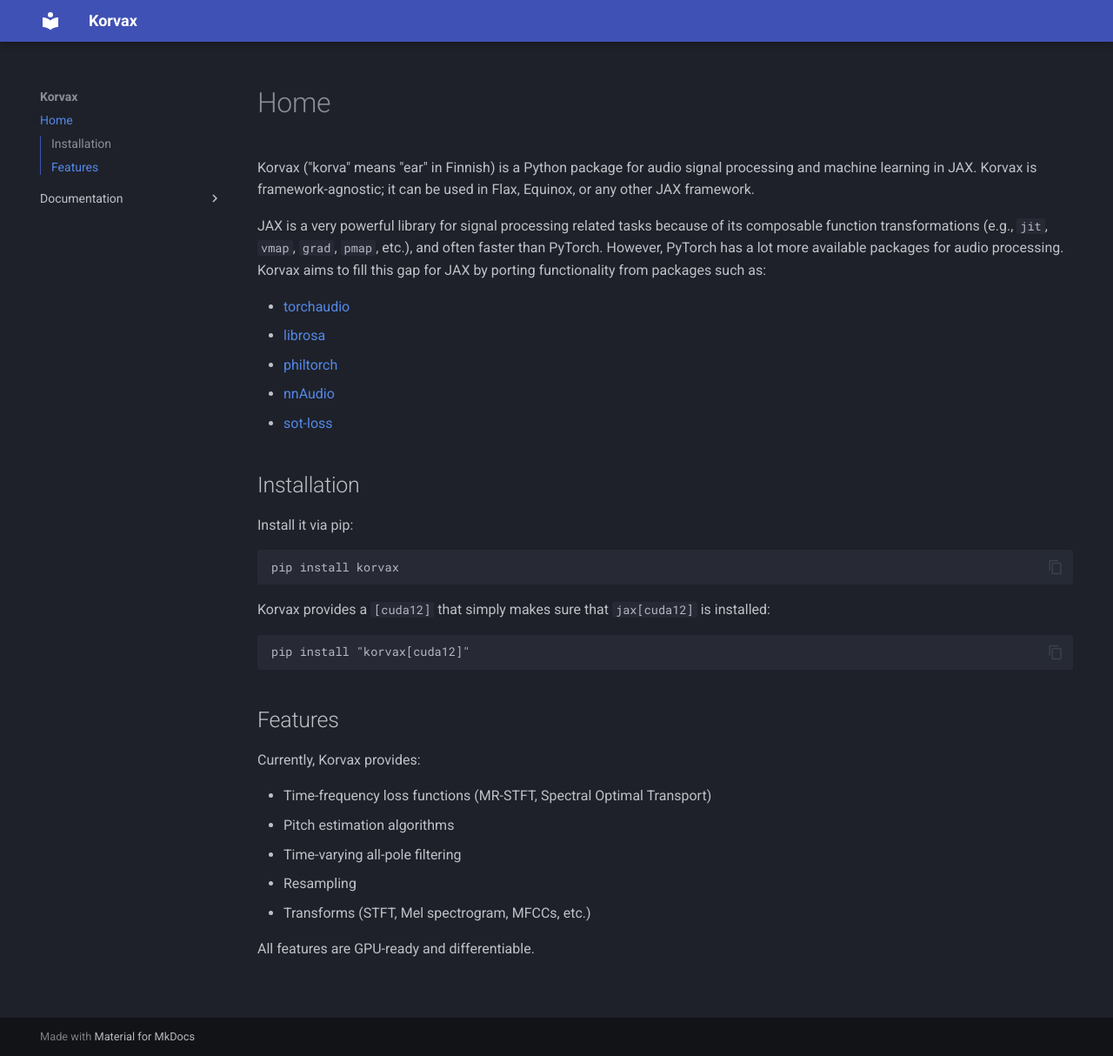
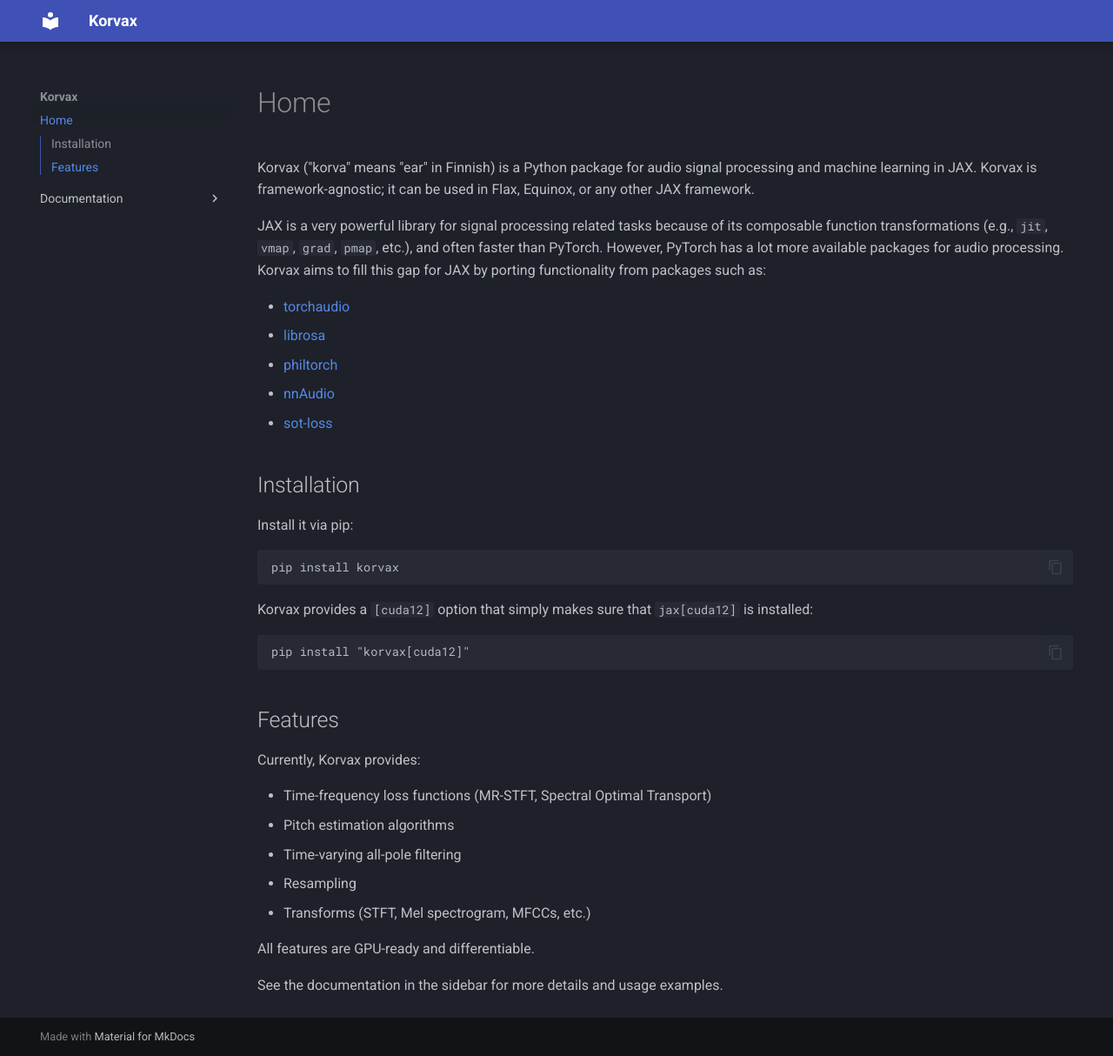
Before and after one commit to davidmarttila/korvax, an MkDocs documentation site: the page built from docs/index.md, in a window 1280 px wide and 1214 px high. Shown: the whole window at 87% size. Built offline with MkDocs 1.6.1 and Material for MkDocs 9.7.7, drawn with Linux system fonts in a browser that asks for light colours.

Commit message:
docs docs docs

````diff
--- a/docs/index.md
+++ b/docs/index.md
@@ -18,7 +18,7 @@
 pip install korvax
 ```
 
-Korvax provides a `[cuda12]` that simply makes sure that `jax[cuda12]` is installed:
+Korvax provides a `[cuda12]` option that simply makes sure that `jax[cuda12]` is installed:
 
 ```bash
 pip install "korvax[cuda12]"
@@ -35,3 +35,5 @@
 - Transforms (STFT, Mel spectrogram, MFCCs, etc.)
 
 All features are GPU-ready and differentiable.
+
+See the documentation in the sidebar for more details and usage examples.
--- a/mkdocs.yml
+++ b/mkdocs.yml
@@ -1,5 +1,6 @@
 site_name: Korvax
 site_author: David Marttila
+site_url: https://korvax.readthedocs.io/
 theme:
   name: material
   palette:
--- a/pyproject.toml
+++ b/pyproject.toml
@@ -2,6 +2,7 @@
 name = "korvax"
 version = "0.1.1"
 description = "JAX utilities for Audio DSP and ML"
+urls = { "Homepage" = "https://korvax.readthedocs.io/", "Documentation" = "https://korvax.readthedocs.io/", "Repository" = "https://github.com/davidmarttila/korvax" }
 readme = "README.md"
 license = "MIT"
 license-files = ["LICENSE", "LICENSE-3RD-PARTY"]
````
Also changed, not shown: README.md (+39 -0 lines).
